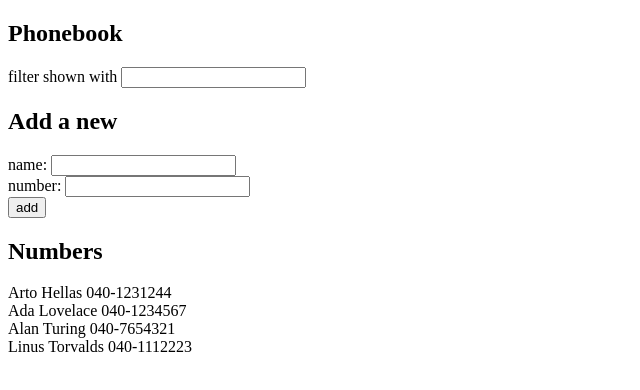
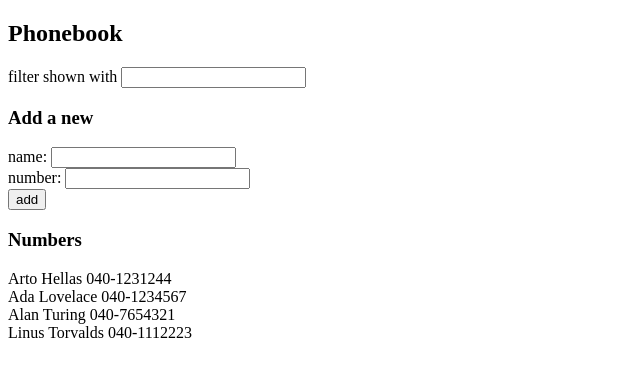
Before and after one commit to tmtemetm/tmtemetm-fsopen, a React (Vite) app in the folder osa2/puhelinluettelo/: page / in a window 1280 px wide. Shown: the top 390 px of the page, without its empty margins (0-640 px from the left). Built offline with nearby package versions, Linux system fonts and the light colour scheme.

Commit message:
Tehtävä 2.10

```diff
--- a/osa2/puhelinluettelo/src/App.jsx
+++ b/osa2/puhelinluettelo/src/App.jsx
@@ -1,21 +1,7 @@
 import { useState } from 'react'
-
-const Person = ({ person }) => (
-  <div>
-    {person.name} {person.number}
-  </div>
-)
-
-const Persons = ({ persons }) => (
-  <div>
-    {persons.map(person =>
-      <Person
-        key={person.name}
-        person={person}
-      />
-    )}
-  </div>
-)
+import Filter from './components/Filter'
+import PersonForm from './components/PersonForm'
+import Persons from './components/Persons'
 
 const App = () => {
   const [persons, setPersons] = useState([
@@ -52,42 +38,25 @@ const App = () => {
     setNewNumber('')
   }
 
-  const filteredPersons = filterName.length === 0
-    ? persons
-    : persons.filter(person =>
-      person.name.toLowerCase()
-        .includes(filterName.toLowerCase()))
-
   return (
     <div>
       <h2>Phonebook</h2>
-      <div>
-        filter shown with <input
-          value={filterName}
-          onChange={handleFilterNameChange}
-        />
-      </div>
-      <h2>Add a new</h2>
-      <form onSubmit={addName}>
-        <div>
-          name: <input
-            value={newName}
-            onChange={handleNewNameChange}
-          />
-        </div>
-        <div>
-          number: <input
-            value={newNumber}
-            onChange={handleNewNumberChange}
-          />
-        </div>
-        <div>
-          <button type="submit">add</button>
-        </div>
-      </form>
-      <h2>Numbers</h2>
+      <Filter
+        filterName={filterName}
+        handleFilterNameChange={handleFilterNameChange}
+      />
+      <h3>Add a new</h3>
+      <PersonForm
+        newName={newName}
+        handleNewNameChange={handleNewNameChange}
+        newNumber={newNumber}
+        handleNewNumberChange={handleNewNumberChange}
+        addName={addName}
+      />
+      <h3>Numbers</h3>
       <Persons
-        persons={filteredPersons}
+        persons={persons}
+        filterName={filterName}
       />
     </div>
   )
--- /dev/null
+++ b/osa2/puhelinluettelo/src/components/Filter.jsx
@@ -0,0 +1,11 @@
+const Filter = ({ filterName, handleFilterNameChange }) => (
+  <div>
+    filter shown with&nbsp;
+    <input
+      value={filterName}
+      onChange={handleFilterNameChange}
+    />
+  </div>
+)
+
+export default Filter
--- /dev/null
+++ b/osa2/puhelinluettelo/src/components/PersonForm.jsx
@@ -0,0 +1,29 @@
+const PersonForm = ({
+  newName,
+  handleNewNameChange,
+  newNumber,
+  handleNewNumberChange,
+  addName
+}) => (
+  <form onSubmit={addName}>
+    <div>
+      name:&nbsp;
+      <input
+        value={newName}
+        onChange={handleNewNameChange}
+      />
+    </div>
+    <div>
+      number:&nbsp;
+      <input
+        value={newNumber}
+        onChange={handleNewNumberChange}
+      />
+    </div>
+    <div>
+      <button type="submit">add</button>
+    </div>
+  </form>
+)
+
+export default PersonForm
--- /dev/null
+++ b/osa2/puhelinluettelo/src/components/Persons.jsx
@@ -0,0 +1,26 @@
+const Person = ({ person }) => (
+  <div>
+    {person.name} {person.number}
+  </div>
+)
+
+const Persons = ({ persons, filterName }) => {
+  const filteredPersons = filterName.length === 0
+    ? persons
+    : persons.filter(person =>
+      person.name.toLowerCase()
+        .includes(filterName.toLowerCase()))
+
+  return (
+    <div>
+      {filteredPersons.map(person =>
+        <Person
+          key={person.name}
+          person={person}
+        />
+      )}
+    </div>
+  )
+}
+
+export default Persons
```
